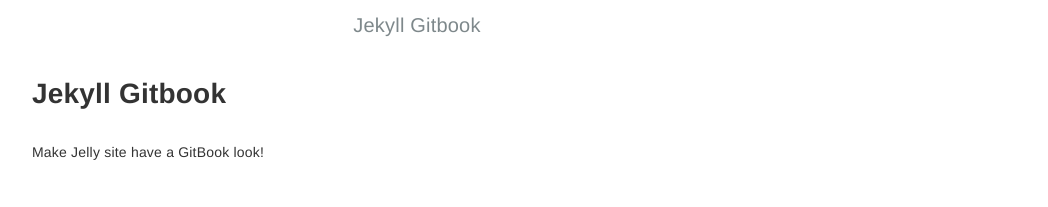
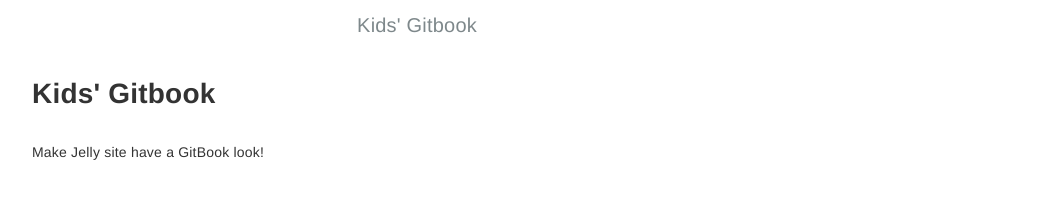
Before and after one commit to SocratesAcademy/kids, a Jekyll site: the page built from index.md, in a window 1280 px wide. Shown: the top 207 px of the page, without its empty margins (223-1271 px from the left). Built offline with Jekyll 4.4.1, drawn with Linux system fonts in a browser that asks for light colours.

Commit message:
Update _config.yml

```diff
--- a/_config.yml
+++ b/_config.yml
@@ -1,16 +1,16 @@
 # Configurations
-title:            Jekyll Gitbook
-longtitle:        Jekyll Gitbook
-author:           HE Tao
-email:            sighingnow@gmail.com
+title:            Kids' Gitbook
+longtitle:        Kids' Gitbook
+author:           cjw
+email:            wangchj04@gmail.com
 description: >
   Build Jekyll site with the GitBook style.
 
 version:          1.0
 gitbook_version:  3.2.3
 
-url:              'https://sighingnow.github.io'
-baseurl:          '/jekyll-gitbook'
+url:              'https://SocratesAcademy.github.io'
+baseurl:          '/kids'
 rss:              RSS
 
 toc:
```
